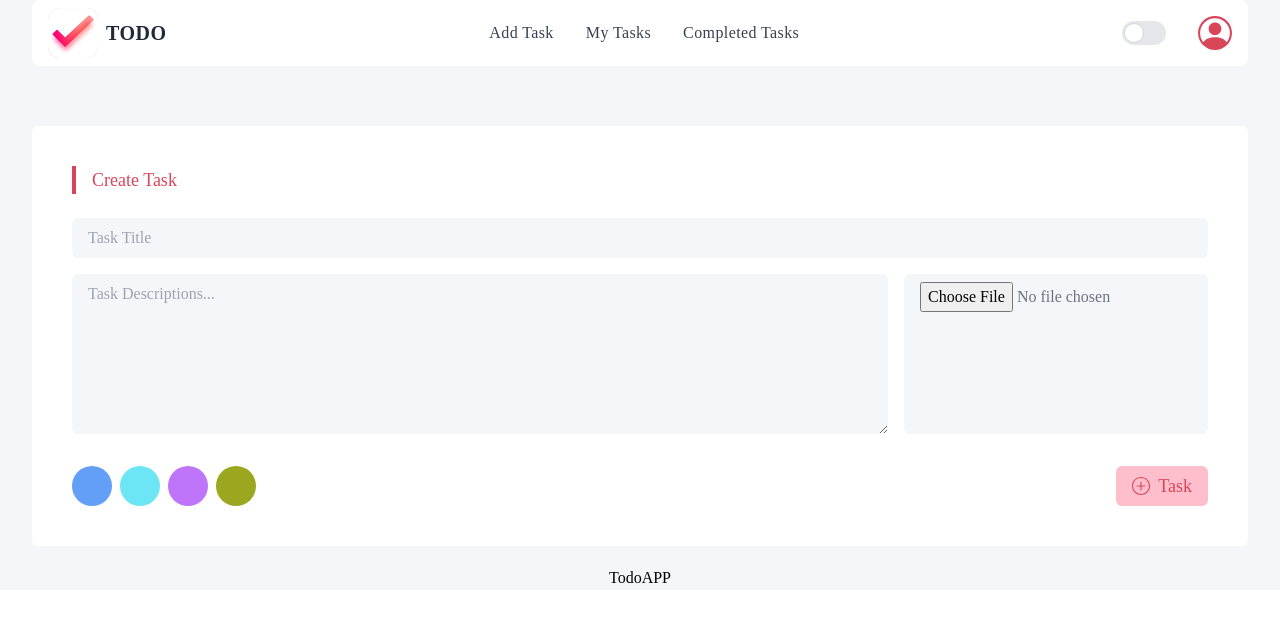
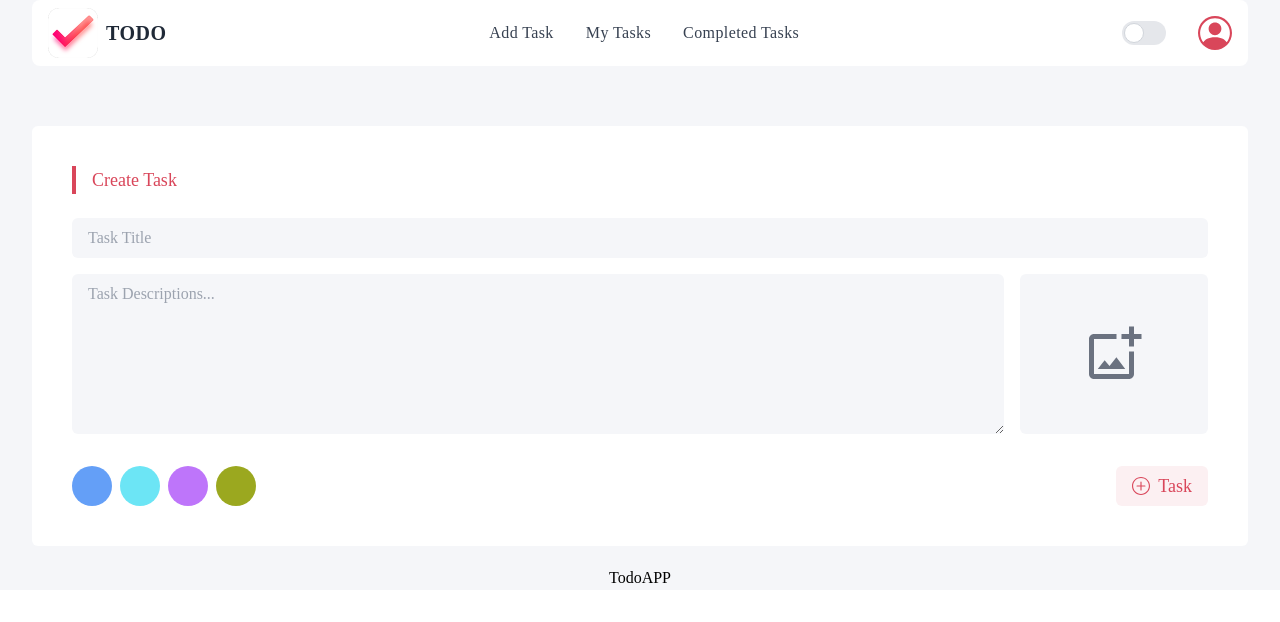
Before and after one commit to rubel-sh/todo-app, a React (Vite) app in the folder client/todo-app/: page / in a window 1280 px wide. Shown: the top 622 px of the page. Built offline with nearby package versions, Linux system fonts and the light colour scheme.

Commit message:
Add task image upload ui change

```diff
--- a/client/todo-app/src/pages/AddTask/AddTask.jsx
+++ b/client/todo-app/src/pages/AddTask/AddTask.jsx
@@ -1,20 +1,26 @@
 import React from "react";
 import { SlPlus } from "react-icons/sl";
 import CardHeading from "../../components/CardHeading";
+import { MdOutlineAddPhotoAlternate } from "react-icons/md";
 
 const AddTask = () => {
+  const handlePost = (e) => {
+    e.preventDefault();
+    const form = e.target;
+  };
   return (
     <div className=" p-10 bg-white rounded-md">
       <CardHeading>Create Task</CardHeading>
-      <form>
+      <form onSubmit={handlePost}>
         <div className="grid gap-4 mb-8">
           {/* Add Title */}
           <input
             type="text"
             placeholder="Task Title"
             className="w-full rounded-md py-2 px-4 outline-none bg-backgroundColor"
+            required
           />
-          <div className="flex gap-4">
+          <div className="flex flex-col md:flex-row gap-4">
             {/* Text Description */}
             <textarea
               name=""
@@ -22,12 +28,23 @@ const AddTask = () => {
               className="w-full outline-none rounded-md py-2 px-4 bg-backgroundColor"
               placeholder="Task Descriptions..."
               rows="6"
+              required
             ></textarea>
             {/* Upload Image */}
-            <input
-              type="file"
-              className="h-full bg-backgroundColor outline-none rounded-md py-2 px-4 flex justify-center items-center cursor-pointer "
-            />
+            <div className="relative">
+              <label
+                htmlFor="uploadImage"
+                className="h-full bg-backgroundColor hover:bg-red-100 hover:text-primaryColor transition-all outline-none rounded-md py-2 px-16 flex justify-center items-center cursor-pointer "
+              >
+                <MdOutlineAddPhotoAlternate className="text-6xl " />
+              </label>
+              <input
+                id="uploadImage"
+                type="file"
+                className=" absolute -z-10 top-1/2 w-1"
+                required
+              />
+            </div>
           </div>
         </div>
         {/* Select color and add task btn */}
@@ -40,7 +57,7 @@ const AddTask = () => {
             <div className="w-10 h-10 rounded-full bg-selectColor4 cursor-pointer"></div>
           </div>
           {/* Add Task */}
-          <button className="text-primaryColor bg-[#ffbecc] text-lg font-medium px-4 rounded-md hover:bg-[#f7adbd] flex items-center">
+          <button className="text-primaryColor bg-[#fcf0f2] text-lg font-medium px-4 rounded-md hover:bg-[#f7c8d2] flex items-center">
             <SlPlus className="mr-2" />
             Task
           </button>
--- a/client/todo-app/src/pages/CompletedTasks/CompletedTasks.jsx
+++ b/client/todo-app/src/pages/CompletedTasks/CompletedTasks.jsx
@@ -2,7 +2,6 @@ import axios from "axios";
 import React, { useEffect, useState } from "react";
 import CardHeading from "../../components/CardHeading";
 import CompletedTaskCard from "../../components/CompletedTaskCard";
-import MyTaskCard from "../../components/MyTaskCard";
 
 const CompletedTasks = () => {
   const [tasks, setTasks] = useState([]);
```
